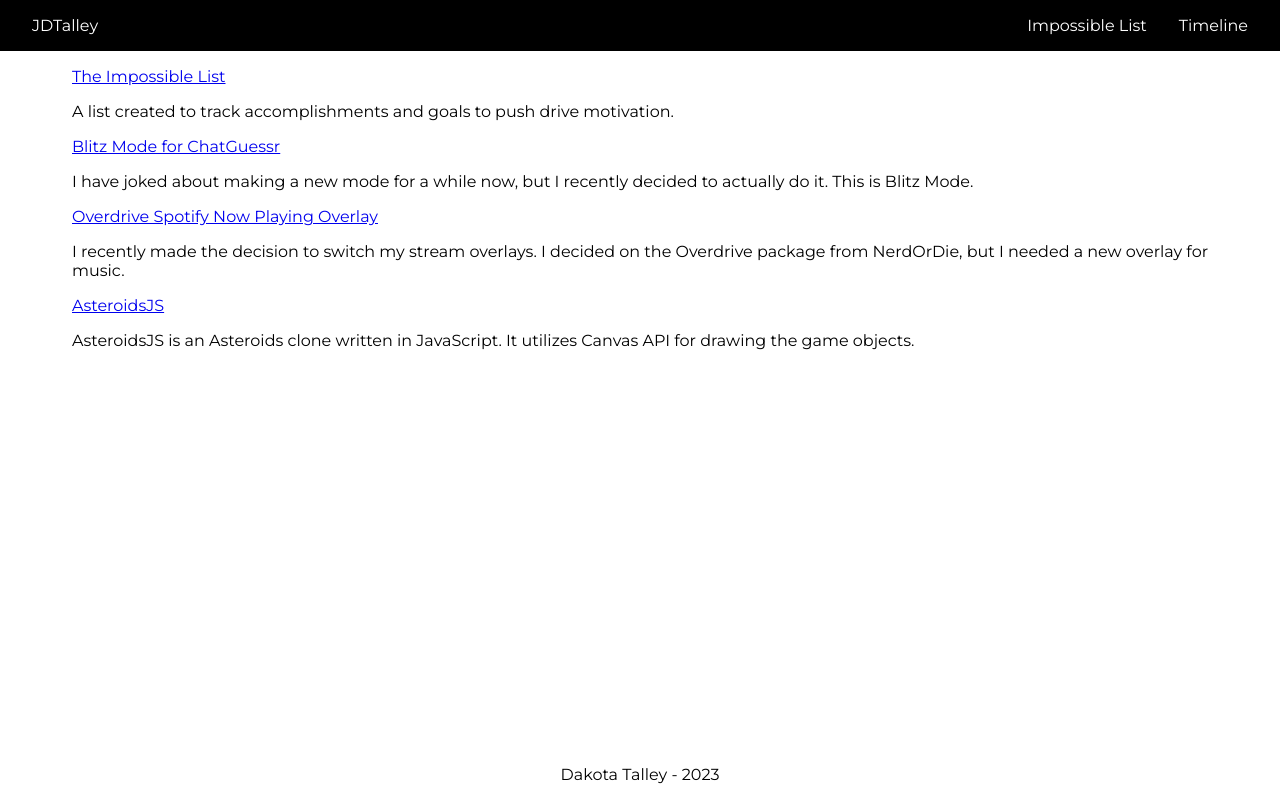
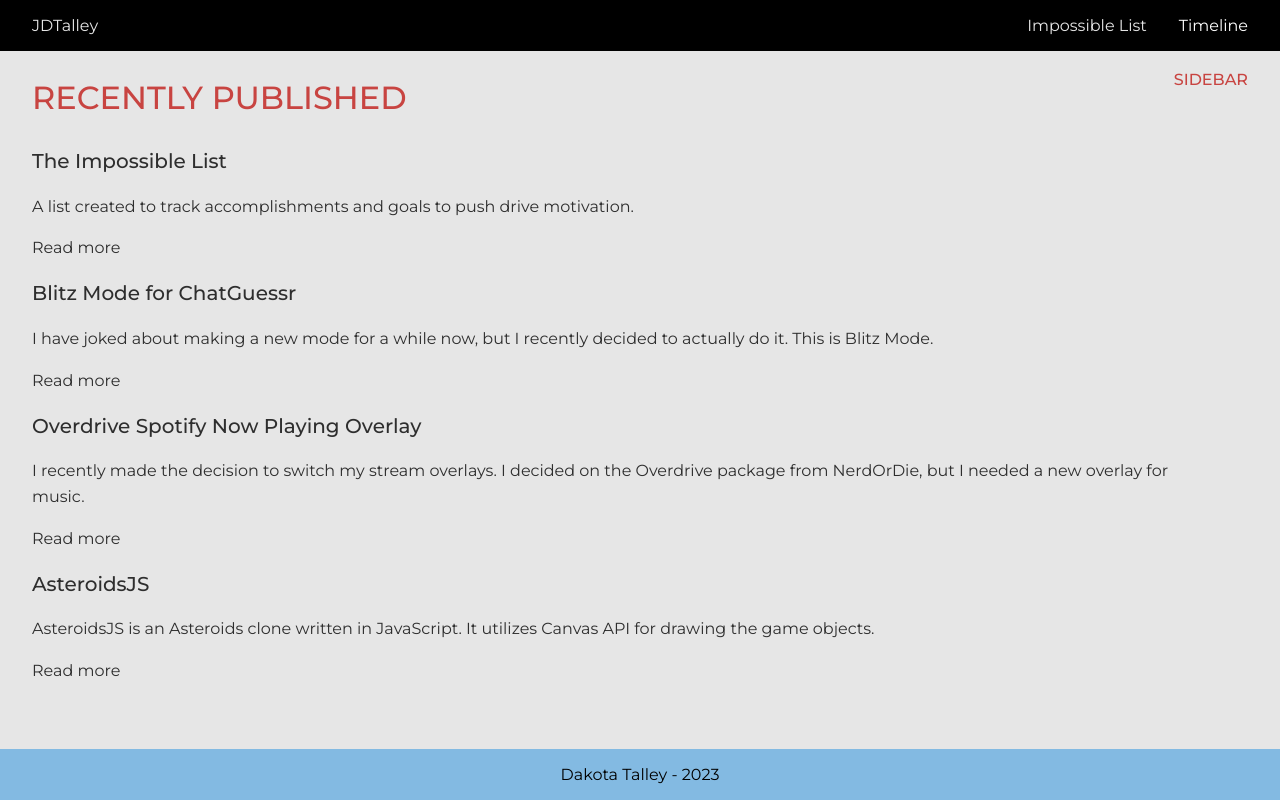
Before and after one commit to JDTalley/jdtalley-nextjs, a Next.js app: page / in a window 1280 px wide. Built offline with nearby package versions, Linux system fonts and the light colour scheme.

Commit message:
Add theme, adjust recent article cards.

```diff
--- a/src/components/Blog/BlogLayout.js
+++ b/src/components/Blog/BlogLayout.js
@@ -4,7 +4,7 @@ const Main = styled.main`
   margin: 0 auto;
   padding: 0 2rem;
 `;
-const Article = styled.article`
+const Wrapper = styled.div`
   margin: 0 auto;
   max-width: min(700px, 100%);
 `;
@@ -12,7 +12,7 @@ const Article = styled.article`
 const BlogLayout = ({ children }) => {
   return (
     <Main>
-      <Article>{children}</Article>
+      <Wrapper>{children}</Wrapper>
     </Main>
   );
 };
--- a/src/components/Card/Card.js
+++ b/src/components/Card/Card.js
@@ -1,14 +1,36 @@
-import React from 'react';
-import Link from 'next/link';
+import React from "react";
+import Link from "next/link";
+import styled from "styled-components";
+
+const Wrapper = styled.a`
+  margin: 0 0 16px;
+  text-decoration: none;
+  color: inherit;
+`;
+
+const StyledLink = styled.h2`
+  font-size: 1.25em;
+  font-weight: 500;
+
+  ${Wrapper}:hover & {
+    color: ${(props) => props.theme.colors.primary.main};
+  }
+`;
+
+const ExcerptText = styled.p``;
+
+const ReadMoreText = styled.p``;
 
 const Card = ({ slug, title, description }) => {
   return (
-      <div>
-          <Link href={`/posts/${slug}`} key={slug}>{title}</Link>
-          <p>{description}</p>
-      </div>
-  )
-}
-
+    <Link href={`/posts/${slug}`} key={slug} passHref legacyBehavior>
+      <Wrapper>
+        <StyledLink>{title}</StyledLink>
+        <ExcerptText>{description}</ExcerptText>
+        <ReadMoreText>Read more</ReadMoreText>
+      </Wrapper>
+    </Link>
+  );
+};
 
 export default Card;
--- a/src/components/Footer/Footer.js
+++ b/src/components/Footer/Footer.js
@@ -4,6 +4,7 @@ import styled from "styled-components";
 const StyledFooter = styled.footer`
   width: 100%;
   text-align: center;
+  background-color: ${(props) => props.theme.colors.primary.light};
 `;
 
 function Footer() {
--- a/src/components/NavLink/NavLink.js
+++ b/src/components/NavLink/NavLink.js
@@ -4,7 +4,7 @@ import styled from "styled-components";
 const StyledLink = styled.a`
   padding: 0 1rem;
   text-decoration: none;
-  color: white;
+  color: ${(props) => props.theme.colors.grayscale.contrast};
 
   &:hover {
     color: hsl(205, 62%, 49%);
--- a/src/pages/_app.js
+++ b/src/pages/_app.js
@@ -1,6 +1,6 @@
 import "../styles/global.css";
 import { Montserrat } from "next/font/google";
-import styled from "styled-components";
+import styled, { ThemeProvider } from "styled-components";
 
 import Navbar from "../components/Navbar";
 import Footer from "../components/Footer";
@@ -17,12 +17,37 @@ const montserrat = Montserrat({
   subsets: ["latin"],
 });
 
+const theme = {
+  colors: {
+    grayscale: {
+      light: "hsl(0, 0%, 35%)",
+      main: "hsl(0, 0%, 18%)",
+      dark: "hsl(0, 0%, 2%)",
+      contrast: "hsl(0, 0%, 90%)",
+    },
+    primary: {
+      light: "hsl(205, 62%, 70%)",
+      main: "hsl(205, 62%, 49%)",
+      dark: "hsl(205, 62%, 29%)",
+      contrast: "hsl(0, 0%, 18%)",
+    },
+    secondary: {
+      light: "hsl(1, 55%, 72%)",
+      main: "hsl(1, 55%, 52%)",
+      dark: "hsl(1, 55%, 32%)",
+      contrast: "hsl(0, 0%, 18%)",
+    },
+  },
+};
+
 export default function MyApp({ Component, pageProps }) {
   return (
-    <Wrapper className={montserrat.className}>
-      <Navbar></Navbar>
-      <Component {...pageProps} />
-      <Footer></Footer>
-    </Wrapper>
+    <ThemeProvider theme={theme}>
+      <Wrapper className={montserrat.className}>
+        <Navbar></Navbar>
+        <Component {...pageProps} />
+        <Footer></Footer>
+      </Wrapper>
+    </ThemeProvider>
   );
 }
--- a/src/pages/index.js
+++ b/src/pages/index.js
@@ -5,15 +5,45 @@ import { getSortedPostsData } from "../lib/posts";
 import styled from "styled-components";
 
 const Main = styled.main`
+  background-color: ${(props) => props.theme.colors.grayscale.contrast};
+  color: ${(props) => props.theme.colors.grayscale.main};
+  line-height: 1.6;
   margin: 0 auto;
   padding: 0 2rem;
   flex-grow: 2;
+  display: flex;
+
+  @media (max-width: 900px) {
+    flex-direction: column;
+  }
+`;
+
+const Recent = styled.div``;
+
+const RecentTitle = styled.h1`
+  color: ${(props) => props.theme.colors.secondary.main};
+  text-transform: uppercase;
+  font-weight: 500;
+`;
+
+const BlogList = styled.ul`
+  //max-width: min(700px, 100%);
+  padding: 0;
+`;
+
+const Sidebar = styled.div`
+  //max-width: min(700px, 100%);
+  color: ${(props) => props.theme.colors.secondary.main};
+  text-transform: uppercase;
+  font-weight: 500;
 `;
 
 function HomePage({ allPostsData }) {
   return (
     <Main>
-      <ul>
+      <Recent>
+        <RecentTitle>Recently Published</RecentTitle>
+        <BlogList>
           {allPostsData.map(({ slug, title, description }) => {
             return (
               <Card
@@ -24,7 +54,11 @@ function HomePage({ allPostsData }) {
               />
             );
           })}
-      </ul>
+        </BlogList>
+      </Recent>
+      <Sidebar>
+        <p>Sidebar</p>
+      </Sidebar>
     </Main>
   );
 }
```
Lines whose indentation alone changed are shown as unchanged.
